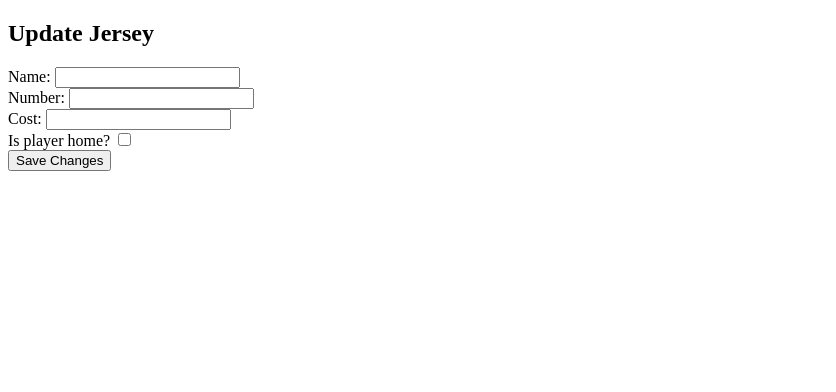
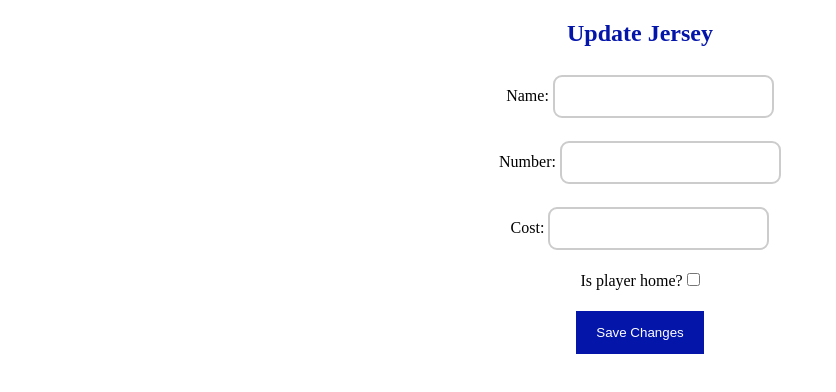
Before and after one commit to Ckin111/MapleLeafs, an Angular app in the folder estore-ui/angular-maple-leafs/: page /edit/1 in a window 1280 px wide. Shown: the top 392 px of the page, without its empty margins (0-836 px from the left). Built offline with nearby package versions, Linux system fonts and the light colour scheme; no server answers.

Commit message:
Edit jersey now binds the default values to the backend

```diff
--- a/estore-ui/angular-maple-leafs/src/app/edit-jersey/edit-jersey.component.css
+++ b/estore-ui/angular-maple-leafs/src/app/edit-jersey/edit-jersey.component.css
@@ -0,0 +1,40 @@
+.title{
+    color: #0415aa;
+    text-align: center;
+    padding-bottom: 10px;
+    border-bottom: 2px solid #f1f1f1;
+}
+
+div{
+    text-align: center;
+}
+
+h2{
+    color: #0415aa;
+    text-align: center;
+
+}
+
+button {
+    background-color: #0415aa;
+    color: white;
+    padding: 14px 20px;
+    margin: 8px 0;
+    border: none;
+    cursor: pointer;
+    margin: 10px;
+}
+
+button:hover {
+    opacity: 0.8;
+}
+
+input{
+    padding: 12px 20px;
+    margin: 8px 0;
+    display: inline-block;
+    border: 2px solid #ccc;
+    border-radius: 9px;
+    box-sizing: border-box;
+    margin-bottom: 15px;
+}
--- a/estore-ui/angular-maple-leafs/src/app/edit-jersey/edit-jersey.component.html
+++ b/estore-ui/angular-maple-leafs/src/app/edit-jersey/edit-jersey.component.html
@@ -1,10 +1,10 @@
 <h2>Update Jersey</h2>
 
 <div>
-    <div><span>Name:   <input type="text" value="{{jersey.name}}" [(ngModel)]="name"/></span></div>
-    <div><span>Number: <input type="number" value="{{jersey.number}}" [(ngModel)]="number"/></span></div>
-    <div><span>Cost:   <input type="number" value="{{jersey.cost}}" [(ngModel)]="cost"/></span></div>
-    <div><span>Is player home? <input type="checkbox"  checked="{{jersey.home}}" [(ngModel)]="isHome"/></span></div>
+    <div><span>Name:   <input type="text" [(ngModel)]="jersey.name"/></span></div>
+    <div><span>Number: <input type="number" [(ngModel)]="jersey.number"/></span></div>
+    <div><span>Cost:   <input type="number" [(ngModel)]="jersey.cost"/></span></div>
+    <div><span>Is player home? <input type="checkbox" [(ngModel)]="jersey.home"/></span></div>
 </div>
 
 <div>
--- a/estore-ui/angular-maple-leafs/src/app/edit-jersey/edit-jersey.component.ts
+++ b/estore-ui/angular-maple-leafs/src/app/edit-jersey/edit-jersey.component.ts
@@ -20,11 +20,6 @@ export class EditJerseyComponent implements OnInit {
     number: NaN
   };
   owner: boolean = true; //TODO need to do login stuff
-  name: string = "";
-  number: number = NaN;
-  cost: number = NaN;
-  size: number = 0;
-  isHome: boolean = false;
 
   constructor(private route: ActivatedRoute,
     private jerseyService: JerseyService,
@@ -39,11 +34,6 @@ export class EditJerseyComponent implements OnInit {
     const id = Number(this.route.snapshot.paramMap.get('id'));
     console.log("Editing");
     this.jerseyService.getJersey(id).subscribe(jersey => this.jersey = jersey);
-    this.name = this.jersey.name;
-    this.number = this.jersey.number;
-    this.cost = this.jersey.cost;
-    this.size = this.jersey.size;
-    this.isHome = this.jersey.home;
   }
 
   back(): void {
@@ -51,12 +41,6 @@ export class EditJerseyComponent implements OnInit {
   }
 
   save(): void {
-    this.jersey.name = this.name;
-    this.jersey.number = this.number;
-    this.jersey.cost = this.cost;
-    this.jersey.size = this.size;
-    this.jersey.home = this.isHome;
-
     this.jerseyService.editJersey(this.jersey).subscribe(jersey => {this.jerseys.push(jersey);});
     // this.router.navigateByUrl("view/" + this.jersey.id);
     this.back();
--- a/estore-ui/angular-maple-leafs/src/app/view-jersey/view-jersey.component.html
+++ b/estore-ui/angular-maple-leafs/src/app/view-jersey/view-jersey.component.html
@@ -47,7 +47,7 @@
 
 <!--Alternative for when there is no jersey-->
 <ng-template #noJersey>
-    <span>Jersey no longer exists</span>
+    <span><h1>Jersey no longer exists</h1></span>
     <div>
         <button type="button" (click)="back()">Go Back</button>
     </div>
```
